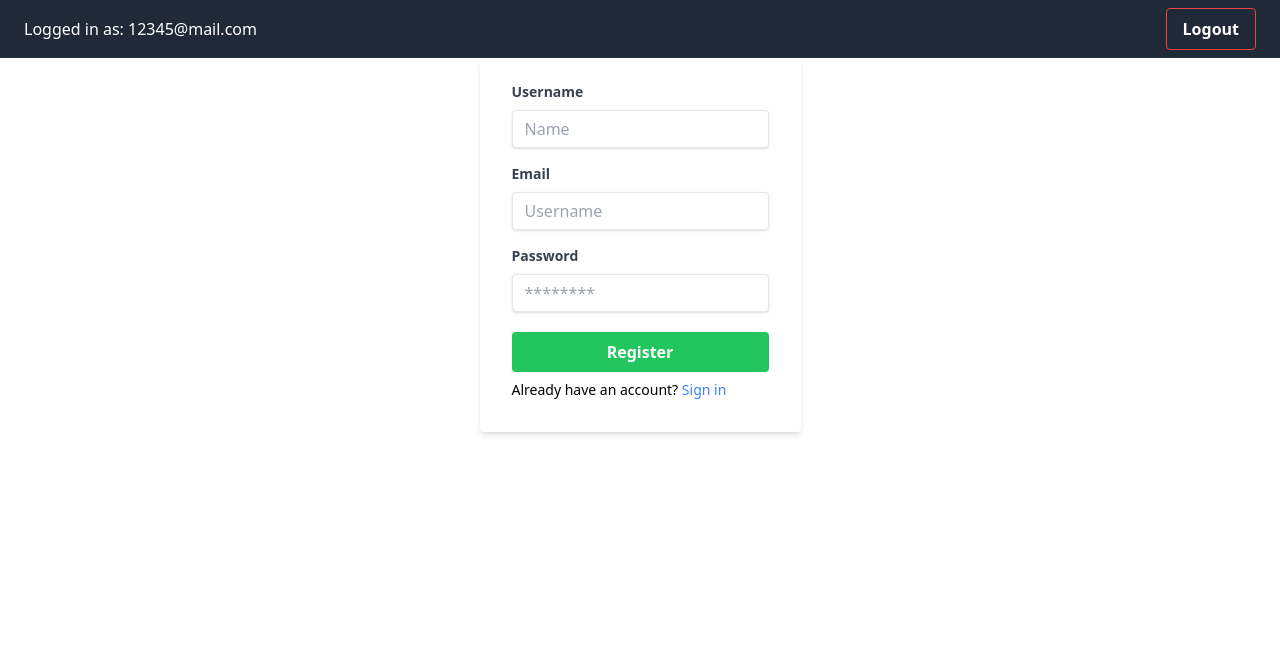
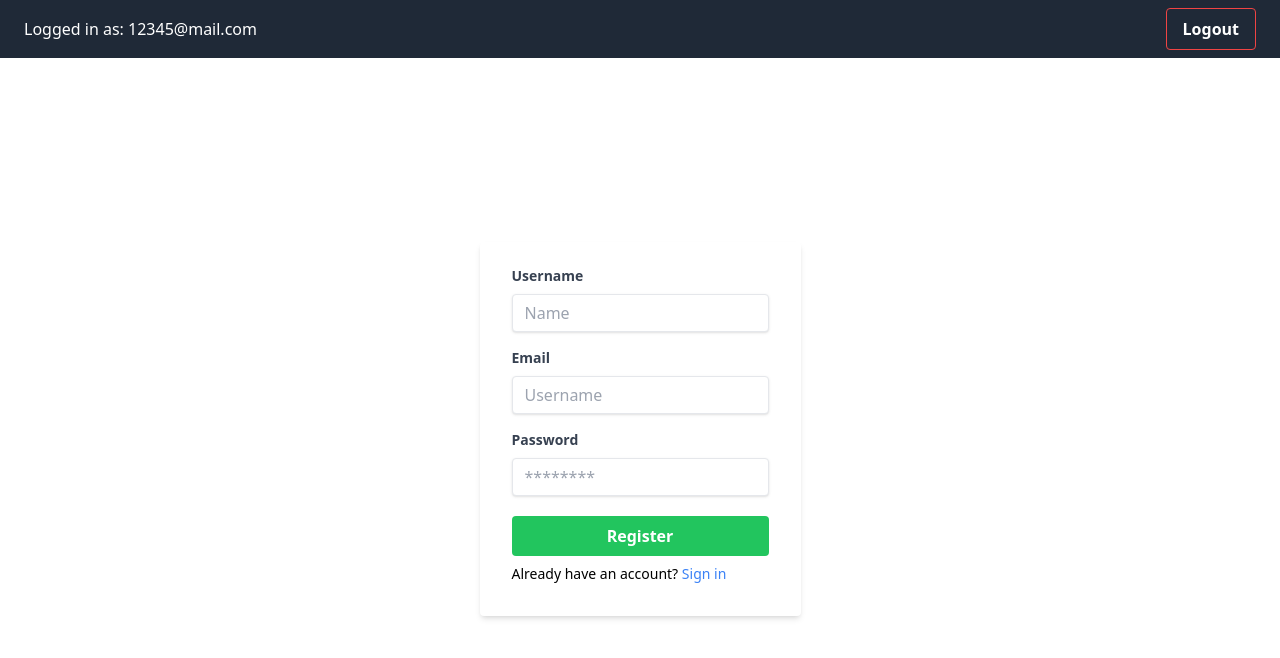
Before and after one commit to NadyaKir/Itransition-task-4, a React (Vite) app in the folder client/: page /register in a window 1280 px wide. Shown: the top 658 px of the page. Built offline with nearby package versions, Linux system fonts and the light colour scheme.

Commit message:
styles: center loader

```diff
--- a/client/src/App.jsx
+++ b/client/src/App.jsx
@@ -3,7 +3,7 @@
 
 function App() {
   return (
-    <div className="flex flex-col min-h-screen">
+    <div className="flex flex-col h-screen">
       <NavBar />
       <Outlet />
     </div>
--- a/client/src/pages/HomePage.jsx
+++ b/client/src/pages/HomePage.jsx
@@ -57,7 +57,7 @@
   };
 
   return (
-    <div className="flex flex-col">
+    <div className="flex-1 flex-col flex">
       <Toolbar onDelete={handleDelete} />
       <UserTable
         users={users}
```
